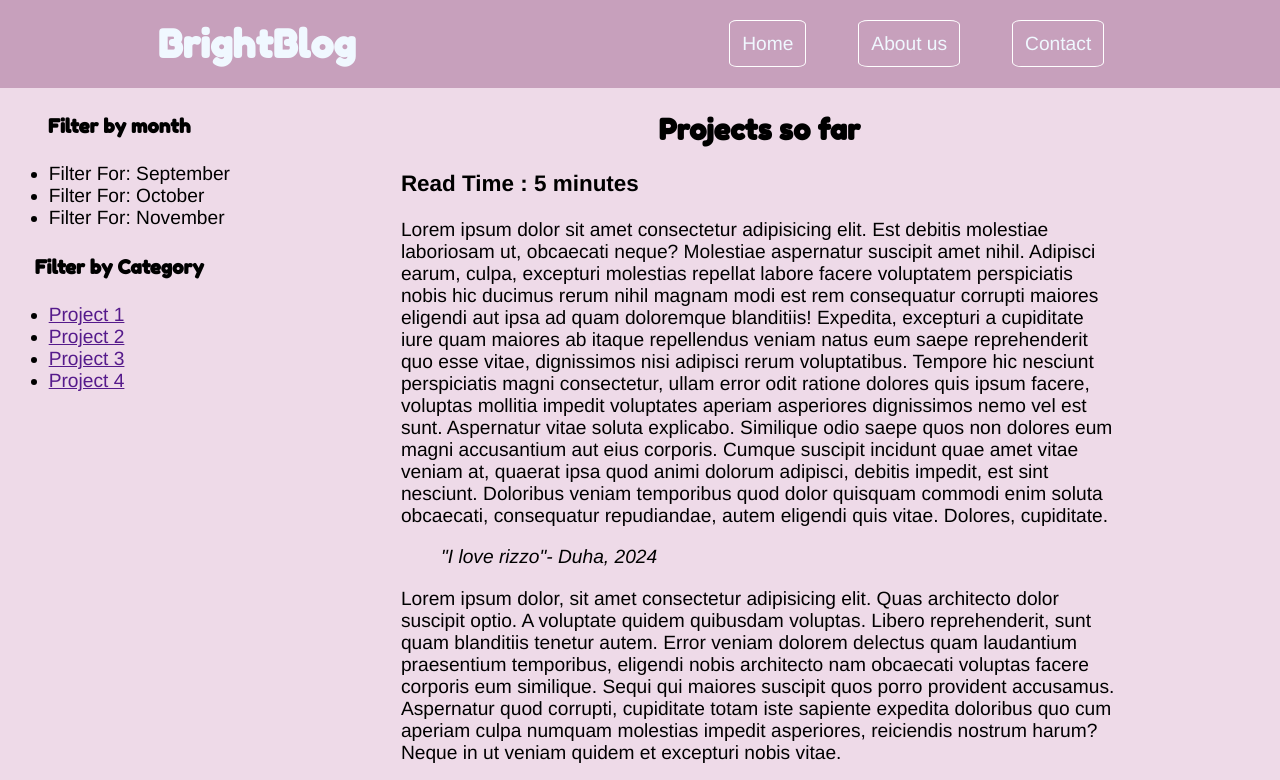
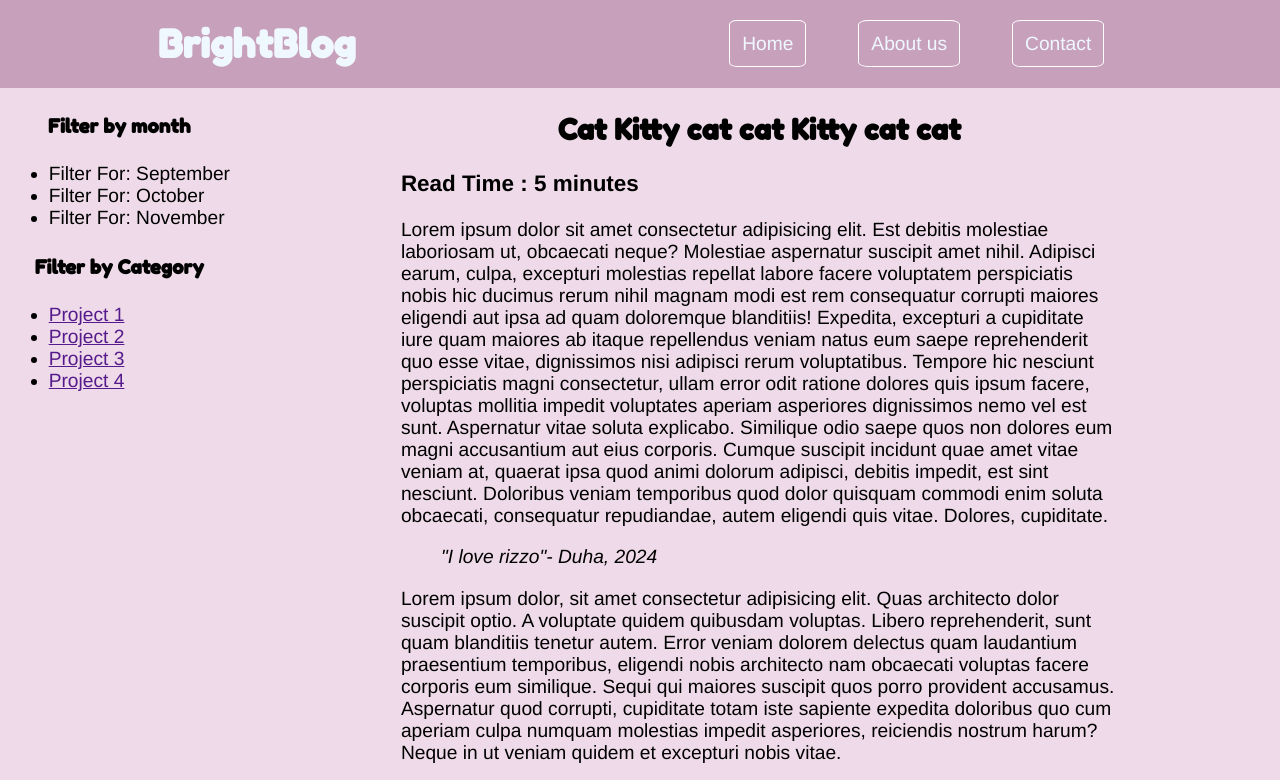
Before and after one commit to DuhaQurashi/duhaqurashi.github.io, a plain HTML site: page index.html in a window 1280 px wide. Shown: the top 780 px of the page. Drawn offline with Linux system fonts and the light colour scheme; no server answers; a web font is replaced by a local one.

Commit message:
Update index.html

```diff
--- a/index.html
+++ b/index.html
@@ -52,7 +52,7 @@
                 <article>
                     <header>
                         <!-- the article's header goes here -->
-                         <h2>Projects so far</h2>
+                         <h2>Cat Kitty cat cat Kitty cat cat</h2>
                          <h3>Read Time : 5 minutes</h3>
                     </header>
                     <main>
```
